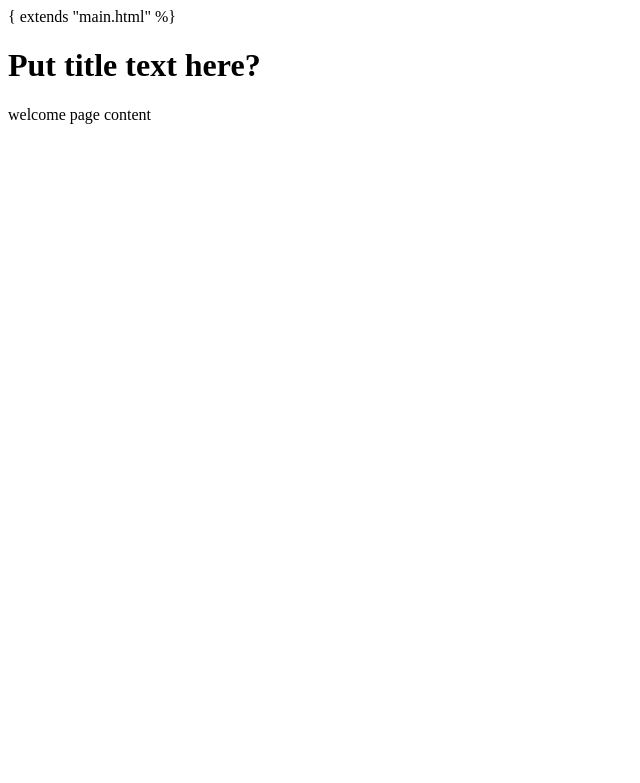
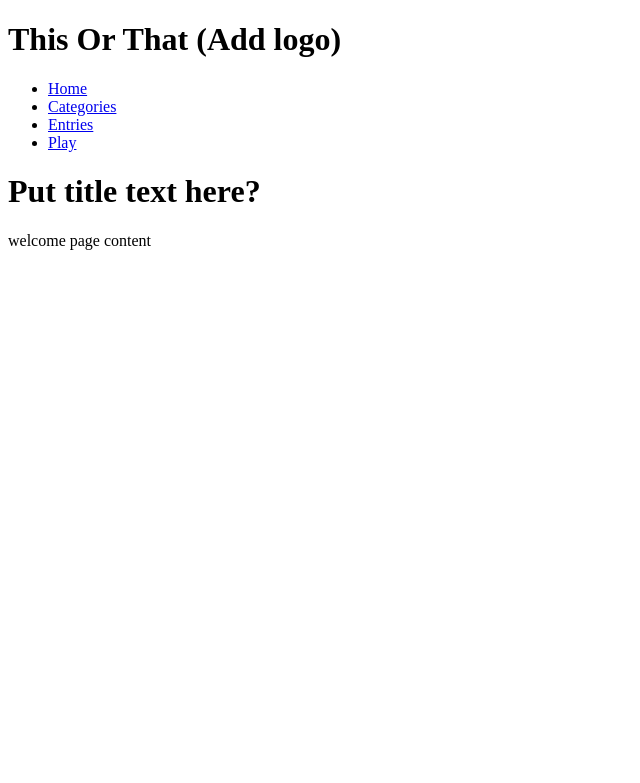
Before and after one commit to MLR-5819/FSND-Capstone, a Flask app: page / in a window 1280 px wide. Shown: the top 783 px of the page, without its empty margins (0-640 px from the left). Run offline with Flask 2, Linux system fonts and the light colour scheme; parts of the project's set-up code (start-up, migrations or seed data) failed here and were passed over.

Commit message:
Update home.html

```diff
--- a/templates/home.html
+++ b/templates/home.html
@@ -1,6 +1,7 @@
-{ extends "main.html" %}
+{% extends "main.html" %}
+{% block title %}This Or That!{% endblock %}
 {% block content %}
-    <div class="home">
+    <div class="content">
         <h1>Put title text here?</h1>
         <p>welcome page content</p>
     </div>
```
